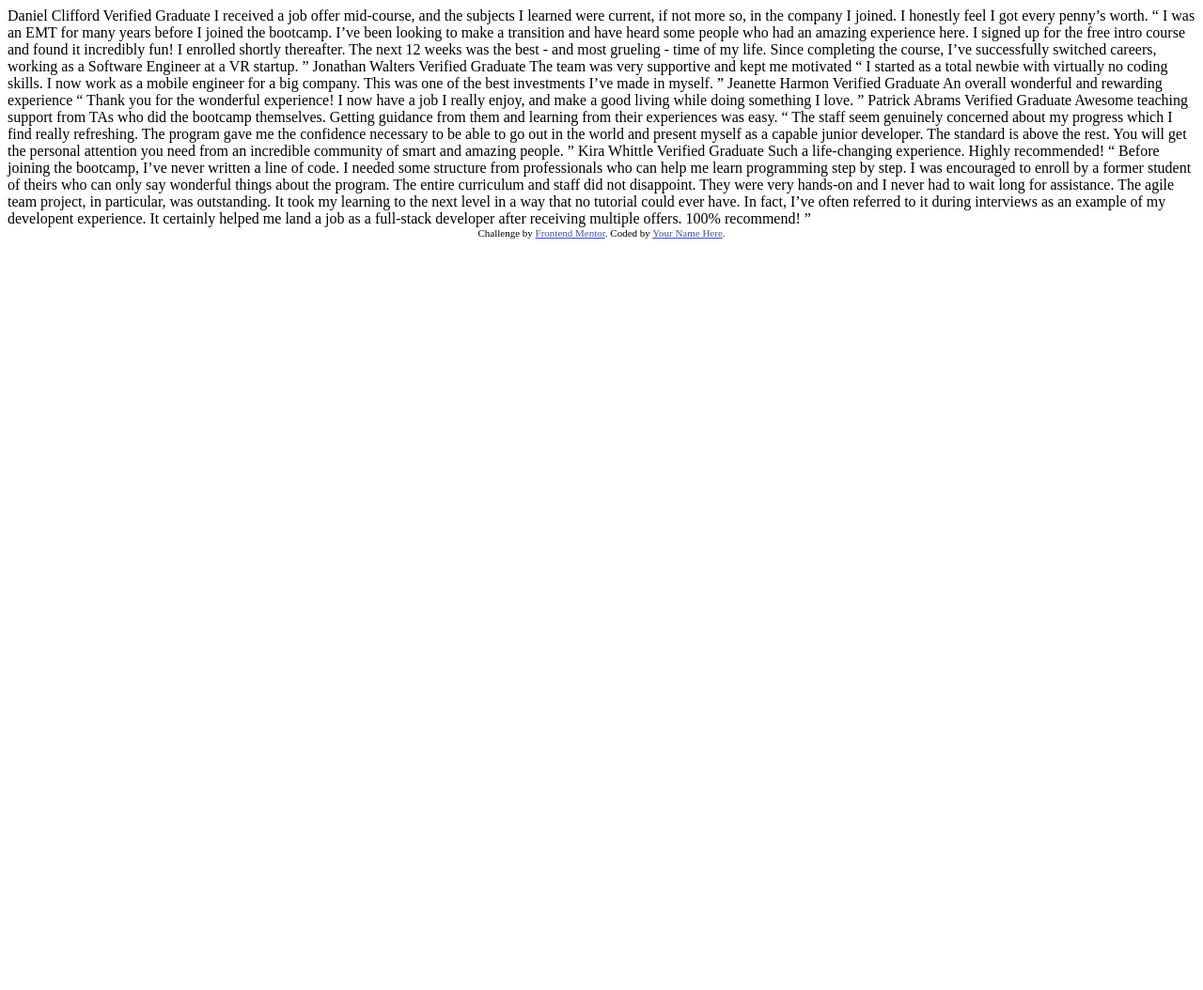
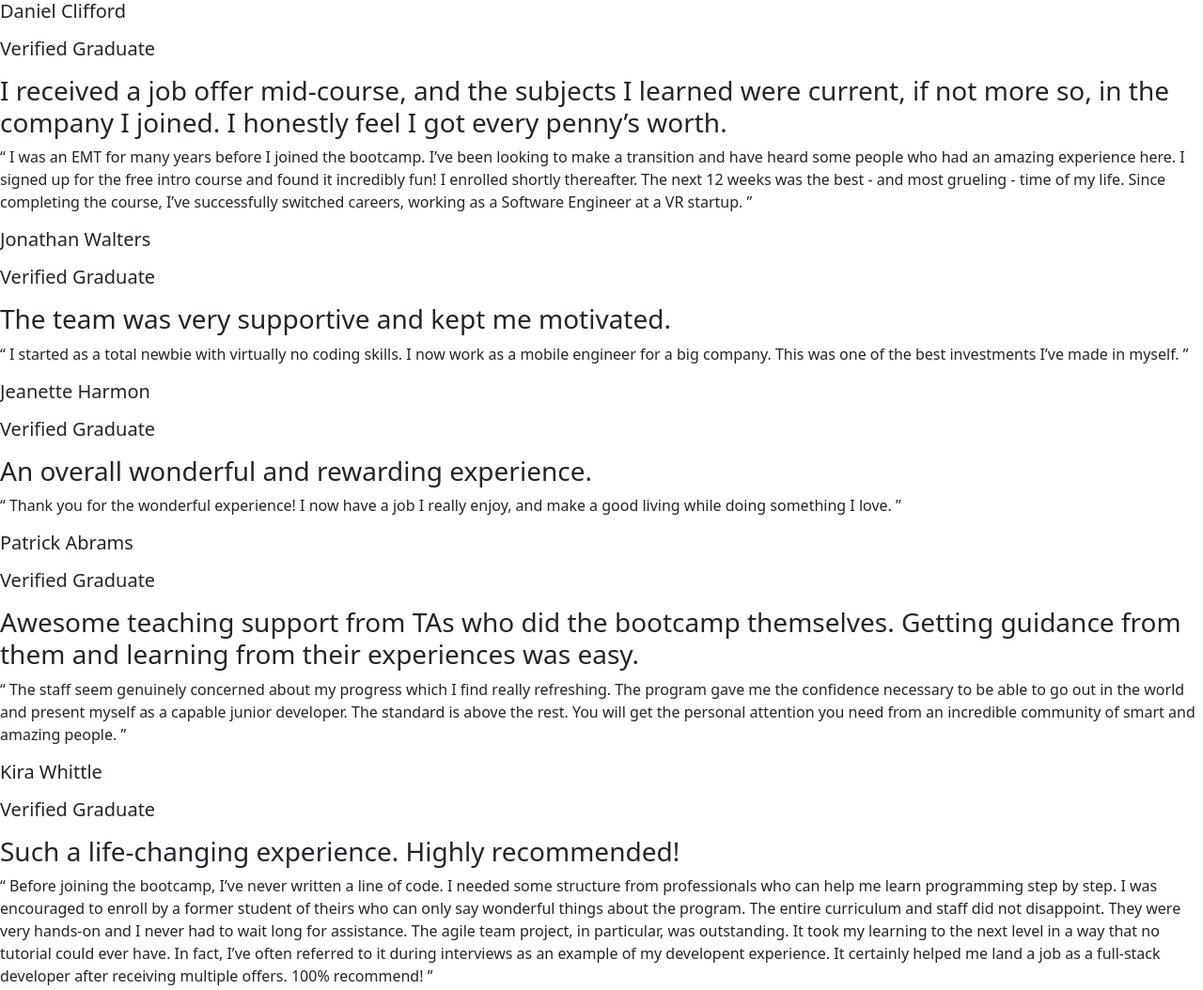
Before and after one commit to riteessshh/testimonial-grid-section-development, a plain HTML site: page index.html in a window 1280 px wide. Shown: the top 1054 px of the page at 94% size. Before the commit the page ends 800 px from the top, so only its background shows below. Drawn offline with nearby package versions, Linux system fonts and the light colour scheme.

Commit message:
edit1.0
basic structure

```diff
--- a/index.html
+++ b/index.html
@@ -1,76 +1,99 @@
 <!DOCTYPE html>
 <html lang="en">
+
 <head>
   <meta charset="UTF-8">
   <meta name="viewport" content="width=device-width, initial-scale=1.0"> <!-- displays site properly based on user's device -->
 
   <link rel="icon" type="image/png" sizes="32x32" href="./images/favicon-32x32.png">
 
+  <!-- stylesheet -->
+  <link href="https://cdn.jsdelivr.net/npm/bootstrap@5.0.0-beta1/dist/css/bootstrap.min.css" rel="stylesheet" integrity="sha384-giJF6kkoqNQ00vy+HMDP7azOuL0xtbfIcaT9wjKHr8RbDVddVHyTfAAsrekwKmP1" crossorigin="anonymous">
+  <link rel="stylesheet" href="styles.css">
+
   <title>Frontend Mentor | [Challenge Name Here]</title>
 
   <!-- Feel free to remove these styles or customise in your own stylesheet 👍 -->
   <style>
-    .attribution { font-size: 11px; text-align: center; }
-    .attribution a { color: hsl(228, 45%, 44%); }
+    .attribution {
+      font-size: 11px;
+      text-align: center;
+    }
+
+    .attribution a {
+      color: hsl(228, 45%, 44%);
+    }
   </style>
 </head>
+
 <body>
-  Daniel Clifford
-  Verified Graduate
+  <div class="">
+    <h5><p>Daniel Clifford</p>
+    <p>Verified Graduate</p></h5>
 
-  I received a job offer mid-course, and the subjects I learned were current, if not more so,
-  in the company I joined. I honestly feel I got every penny’s worth.
+    <h3>I received a job offer mid-course, and the subjects I learned were current, if not more so,
+    in the company I joined. I honestly feel I got every penny’s worth.</h3>
 
-  “ I was an EMT for many years before I joined the bootcamp. I’ve been looking to make a
+    <p>“ I was an EMT for many years before I joined the bootcamp. I’ve been looking to make a
     transition and have heard some people who had an amazing experience here. I signed up
     for the free intro course and found it incredibly fun! I enrolled shortly thereafter.
     The next 12 weeks was the best - and most grueling - time of my life. Since completing
-  the course, I’ve successfully switched careers, working as a Software Engineer at a VR startup. ”
+    the course, I’ve successfully switched careers, working as a Software Engineer at a VR startup. ”</p>
+  </div>
 
-  Jonathan Walters
-  Verified Graduate
+  <div class="">
+    <h5><p>Jonathan Walters</p>
+    <p>Verified Graduate</p></h5>
 
-  The team was very supportive and kept me motivated
+    <h3>The team was very supportive and kept me motivated.</h3>
 
-  “ I started as a total newbie with virtually no coding skills. I now work as a mobile engineer
-  for a big company. This was one of the best investments I’ve made in myself. ”
+    <p>“ I started as a total newbie with virtually no coding skills. I now work as a mobile engineer
+    for a big company. This was one of the best investments I’ve made in myself. ”</p>
+  </div>
 
-  Jeanette Harmon
-  Verified Graduate
+  <div class="">
+    <h5><p>Jeanette Harmon</p>
+    <p>Verified Graduate</p></h5>
 
-  An overall wonderful and rewarding experience
+    <h3>An overall wonderful and rewarding experience.</h3>
 
-  “ Thank you for the wonderful experience! I now have a job I really enjoy, and make a good living
-  while doing something I love. ”
+    <p>“ Thank you for the wonderful experience! I now have a job I really enjoy, and make a good living
+    while doing something I love. ”</p>
+  </div>
 
-  Patrick Abrams
-  Verified Graduate
+  <div class="">
+    <h5><p>Patrick Abrams</p>
+    <p>Verified Graduate</p></h5>
 
-  Awesome teaching support from TAs who did the bootcamp themselves. Getting guidance from them and
-  learning from their experiences was easy.
+    <h3>Awesome teaching support from TAs who did the bootcamp themselves. Getting guidance from them and
+    learning from their experiences was easy.</h3>
 
-  “ The staff seem genuinely concerned about my progress which I find really refreshing. The program
+    <p>“ The staff seem genuinely concerned about my progress which I find really refreshing. The program
     gave me the confidence necessary to be able to go out in the world and present myself as a capable
     junior developer. The standard is above the rest. You will get the personal attention you need from
-  an incredible community of smart and amazing people. ”
+    an incredible community of smart and amazing people. ”</p>
+  </div>
 
-  Kira Whittle
-  Verified Graduate
+  <div class="">
+    <h5><p>Kira Whittle</p>
+    <p>Verified Graduate</p></h5>
 
-  Such a life-changing experience. Highly recommended!
+    <h3>Such a life-changing experience. Highly recommended!</h3>
 
-  “ Before joining the bootcamp, I’ve never written a line of code. I needed some structure from
+    <p>“ Before joining the bootcamp, I’ve never written a line of code. I needed some structure from
     professionals who can help me learn programming step by step. I was encouraged to enroll by a former
     student of theirs who can only say wonderful things about the program. The entire curriculum and staff
     did not disappoint. They were very hands-on and I never had to wait long for assistance. The agile team
     project, in particular, was outstanding. It took my learning to the next level in a way that no tutorial
     could ever have. In fact, I’ve often referred to it during interviews as an example of my developent
     experience. It certainly helped me land a job as a full-stack developer after receiving multiple offers.
-  100% recommend! ”
+    100% recommend! ”</p>
+  </div>
 
   <div class="attribution">
     Challenge by <a href="https://www.frontendmentor.io?ref=challenge" target="_blank">Frontend Mentor</a>.
     Coded by <a href="#">Your Name Here</a>.
   </div>
 </body>
+
 </html>
```
Also changed, not shown: styles.css (added). Lines whose indentation alone changed are shown as unchanged.
